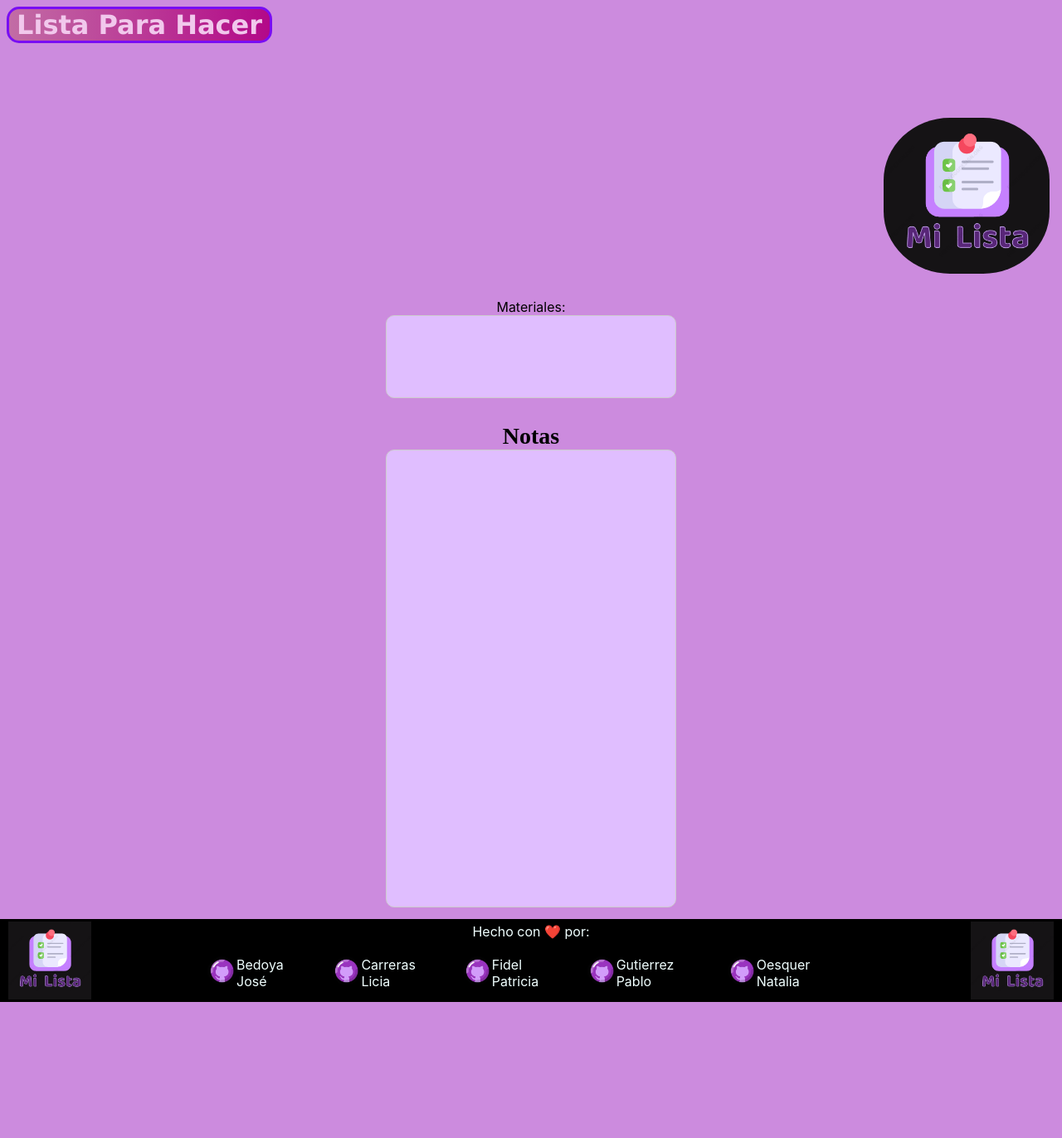
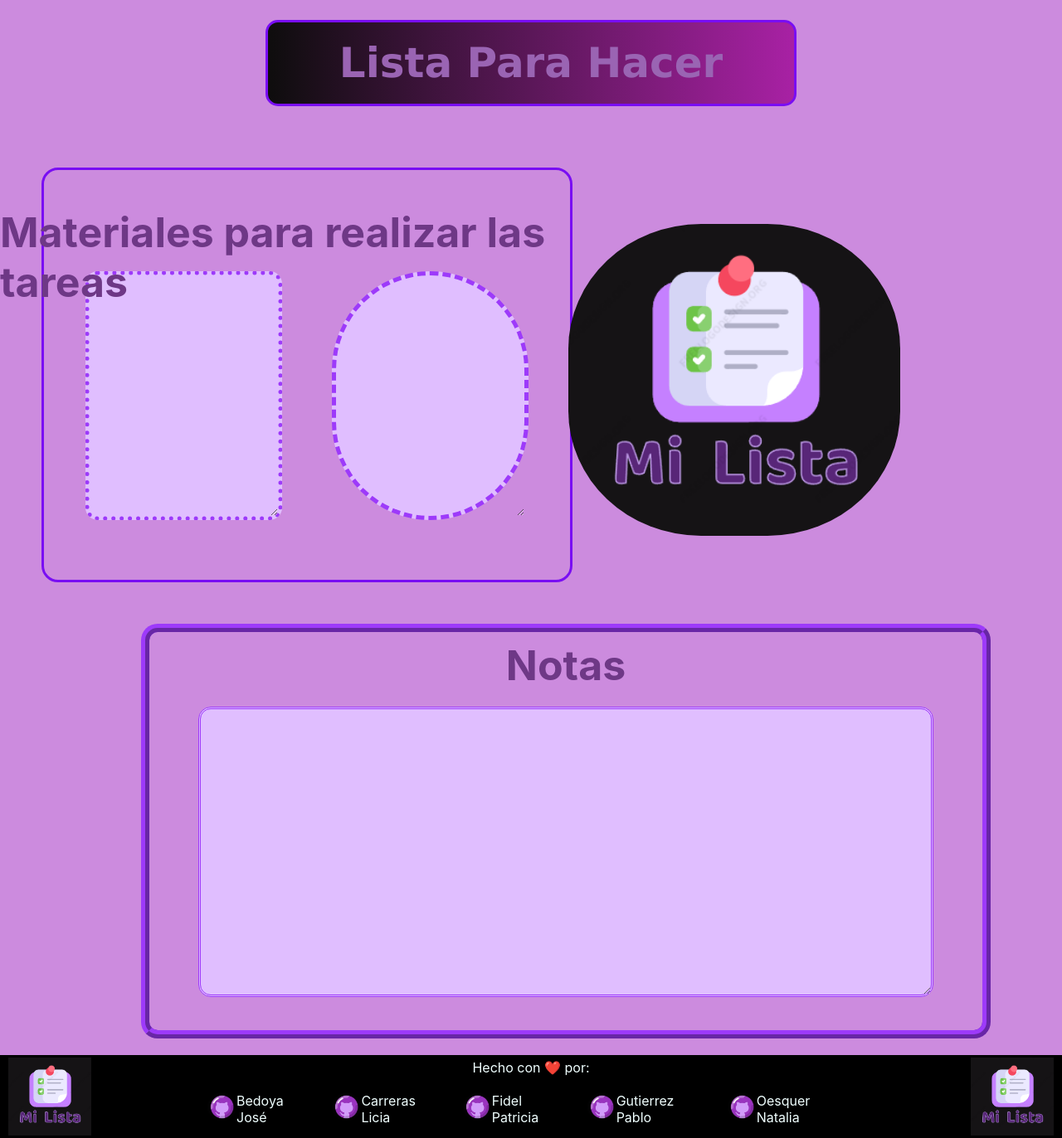
Before and after one commit to NatiOesquer/listatareas, a React (Create React App) app in the folder tareas/: page / in a window 1280 px wide. Shown: the whole page at 83% size. Before the commit the page ends 1208 px from the top, so only its background shows below. Built offline with nearby package versions, Linux system fonts and the light colour scheme.

Commit message:
insertando estilos a todos los componentes (#6)

```diff
--- a/tareas/src/components/logo/Logo.jsx
+++ b/tareas/src/components/logo/Logo.jsx
@@ -3,8 +3,11 @@ import "./logo.css"
 
 export default function Logo() {
   return (
-    <div className='caja-logo'>
-       <img  className='logo' src="assets/logos.png" alt="logo" />
+    <div className='contenedor-logo'>
+      <div className='caja-logo'>
+        <img className='logo' src="assets/logos.png" alt="logo" />
+      </div>
     </div>
+
   )
 }
--- a/tareas/src/components/logo/logo.css
+++ b/tareas/src/components/logo/logo.css
@@ -1,3 +1,10 @@
+.contenedor-logo{
+  position: absolute;
+  top: 180px;
+  right: 180px;
+
+}
+
 .caja-logo{
     display: flex;
     align-items: end;
@@ -9,7 +16,7 @@
 }
 .logo{
     border-radius: 40%;
-    width: 200px;
+    width: 400px;
     height: auto;
     animation: jumpAnimation 1s ease-in-out infinite;
 
--- a/tareas/src/components/materiales/Materiales.jsx
+++ b/tareas/src/components/materiales/Materiales.jsx
@@ -3,9 +3,19 @@ import "./materiales.css"
 
 export default function Materiales() {
     return (
-        <div className='contenedor-principal'>
-            <label for='materiales'>Materiales:</label>
-            <textarea name='materiales' className='textarea'> </textarea>
+        <div>
+
+            <div className='contenedor-principal'>
+                <h2 className='titulo-mate'> Materiales para realizar las tareas</h2>
+                <div className='contenedor-materiales'>
+                    <textarea name='materiales1' className='materiales1'> </textarea>
+                    <textarea name="materiales2" rows="45" cols="45" className='materiales2'></textarea>
+                </div>
+
+            </div>
+
         </div>
+
+
     )
 }
--- a/tareas/src/components/materiales/materiales.css
+++ b/tareas/src/components/materiales/materiales.css
@@ -1,18 +1,70 @@
 .contenedor-principal {
   display: flex;
   flex-direction: column;
+  align-items: center;
+  justify-content: center;
   padding: 20px;
-    align-items: center;
+  border: 3px solid rgb(121, 13, 243);
+  margin: 50px;
+  border-radius: 20px;
+  width: 50%;
+  height: 500px;
+
+
 }
-  .textarea {
-    resize: none;
-    width: 350px;
-    min-height: 100px;
-    border-radius: 5px;
-    border-color: rgb(157, 58, 250);
+
+.titulo-mate {
+  color: rgb(110, 56, 134);
+  margin-bottom: 20px;
+  position: absolute;
+  top: 250px;
+  font-size: 50px;
+}
+
+.contenedor-materiales {
+  display: flex;
+  justify-content: space-around;
+  width: 100%;
+
+}
+
+.materiales1 {
+  width: 40%;
+  height: 300px;
+  margin-top: 50px;
+  border-radius: 15px;
+  border: 5px dotted rgb(157, 58, 250);
   justify-content: center;
   font-family: 'Lucida Sans', 'Lucida Sans Regular', 'Lucida Grande', 'Lucida Sans Unicode', Geneva, Verdana, sans-serif;
-    font-size: 16px;
+  font-size: 20px;
   background-color: rgb(224, 190, 255);
+  padding: 20px;
+}
+
+.materiales2 {
+  width: 40%;
+  height: 300px;
+  margin-top: 50px;
+  border-radius: 180px;
+  border: 5px dashed rgb(157, 58, 250);
+  justify-content: center;
+  font-family: 'Lucida Sans', 'Lucida Sans Regular', 'Lucida Grande', 'Lucida Sans Unicode', Geneva, Verdana, sans-serif;
+  font-size: 20px;
+  background-color: rgb(224, 190, 255);
+  padding: 50px;
 
 }
+
+.materiales2:focus{
+  border: 5px dashed rgb(157, 58, 250);
+  outline: none;
+  padding: 50px;
+
+}
+
+.materiales1:focus{
+  border: 5px dotted rgb(157, 58, 250);
+  outline: none;
+  padding: 20px;
+
+}
--- a/tareas/src/components/notas/Notas.jsx
+++ b/tareas/src/components/notas/Notas.jsx
@@ -3,19 +3,16 @@ import "./notas.css"
 
 export default function Notas() {
   return (
-    <div className="container">
-    <label htmlFor="texto" className="label">
-      Notas
-    </label>
-    <div>
-      <textarea
-        id="texto"
-        name="properties[Texto]"
-        rows="30"
-        cols="40"
-        className="textarea"
-      ></textarea>
-    </div>
-  </div>
+
+      <div className="container-notas">
+        <h2 className="label"> Notas </h2>
+        <div>
+          <textarea id="texto" name="properties[Texto]"
+            className="textarea"
+          ></textarea>
+        </div>
+      </div>
+
+
   )
 }
--- a/tareas/src/components/notas/notas.css
+++ b/tareas/src/components/notas/notas.css
@@ -1,20 +1,33 @@
-.container {
+.container-notas {
   text-align: center;
   border-radius: 20px;
   padding: 10px;
-    /* border: 1px solid #ccc; */
+  height: 500px;
+  align-items: center;
+  border: 10px ridge rgb(157, 58, 250);
+  width: 80%;
+  margin: 20px;
+  margin-left: 170px;
 }
 
 .label {
-    font-size: 28px;
-    font-weight: bold;
-    font-family: cursive;
+  color: rgb(110, 56, 134);
+  margin-bottom: 20px;
+
+  font-size: 50px;
 }
 
 .textarea {
-    font-size: 16px;
-    font-family: Arial;
-    border-radius: 10px;
-    border: 1px solid #ccc;
+  font-size: 20px;
+  border-radius: 15px;
+  border: 3px double rgb(157, 58, 250);
   padding: 5px;
+  height: 350px;
+  width: 90%;
+  background-color: rgb(224, 190, 255);
 }
+
+.textarea:focus{
+  outline: none;
+  padding: 10px;
+}
--- a/tareas/src/components/titulo/Titulo.jsx
+++ b/tareas/src/components/titulo/Titulo.jsx
@@ -3,8 +3,11 @@ import "./titulo.css"
 
 export default function Titulo() {
     return (
-        <div className='contenedor-titulo'>
-            <h1 className='titulo'>Lista Para Hacer</h1>
+        <div className='container'>
+            <div className='contenedor-titulo'>
+                <h1 className='titulo'>Lista Para Hacer</h1>
+            </div>
         </div>
+
     )
 }
--- a/tareas/src/components/titulo/titulo.css
+++ b/tareas/src/components/titulo/titulo.css
@@ -1,18 +1,24 @@
-.contenedor-titulo {
-    display: flex;
-    justify-content: center;
-    align-items: center;
-    width: 20rem;
-    margin: 0.5rem;
-    font-family:'Lucida Sans', 'Lucida Sans Regular', 'Lucida Grande', 'Lucida Sans Unicode', Geneva, Verdana, sans-serif;
-    background: linear-gradient(to right, #c26ca5, #b30988);
-    color: rgb(241, 200, 236);
-
-    border: 3px solid rgb(121, 13, 243);
-    border-radius: 15px;
-}
-.titulo{
+.container {
     display: flex;
     justify-content: center;
     align-items: center;
 }
+
+.contenedor-titulo {
+    display: flex;
+    align-content: center;
+    justify-content: center;
+    width: 40rem;
+    margin: 1.5rem;
+    font-family: 'Lucida Sans', 'Lucida Sans Regular', 'Lucida Grande', 'Lucida Sans Unicode', Geneva, Verdana, sans-serif;
+    background: linear-gradient(to right, #0e0d0d, rgb(168, 33, 164));
+    padding: 20px;
+    border: 3px solid rgb(121, 13, 243);
+    border-radius: 15px;
+}
+
+.titulo {
+    color: rgb(154, 100, 179);
+    text-shadow: 2px 2px 2px 2px white;
+    font-size: 50px;
+}
--- a/tareas/src/pages/Home.jsx
+++ b/tareas/src/pages/Home.jsx
@@ -11,8 +11,8 @@ export default function Home() {
   return (
     <div>
       <Titulo/>
+      <Materiales />
       <Logo />
-      <Materiales />
       <Notas />
       <Footer />
     </div>
```
Lines whose indentation alone changed are shown as unchanged.
